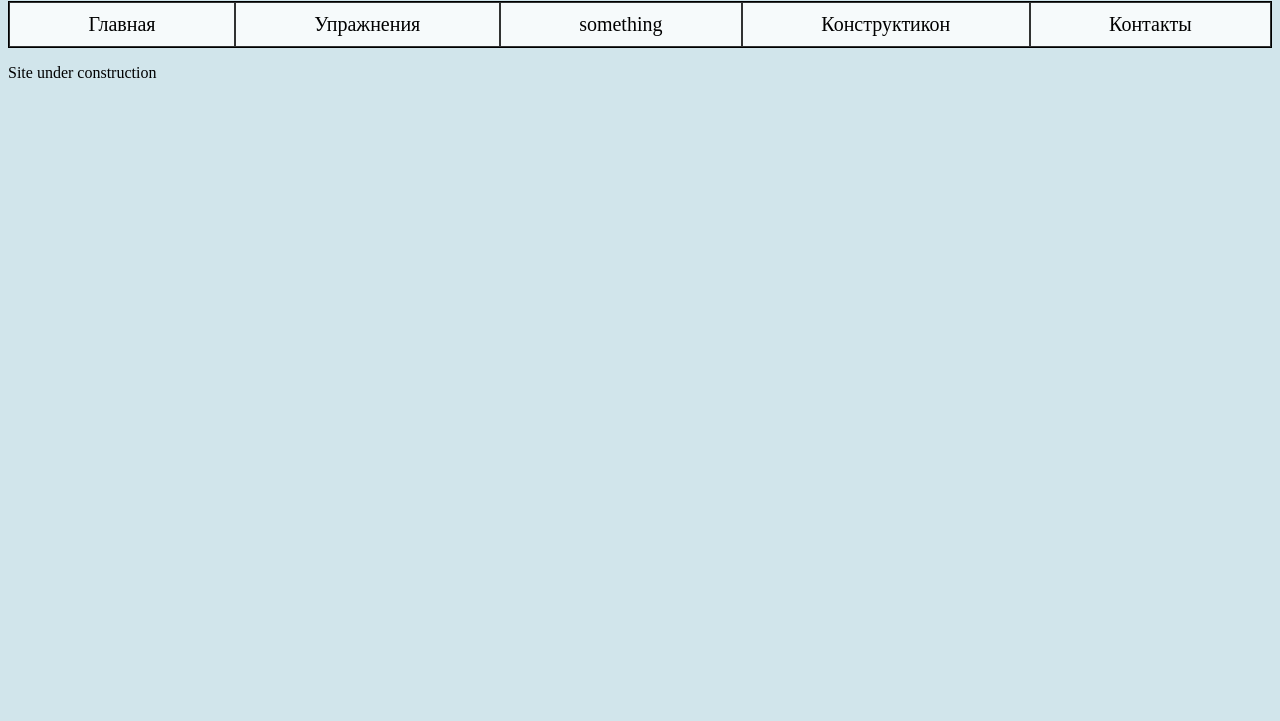
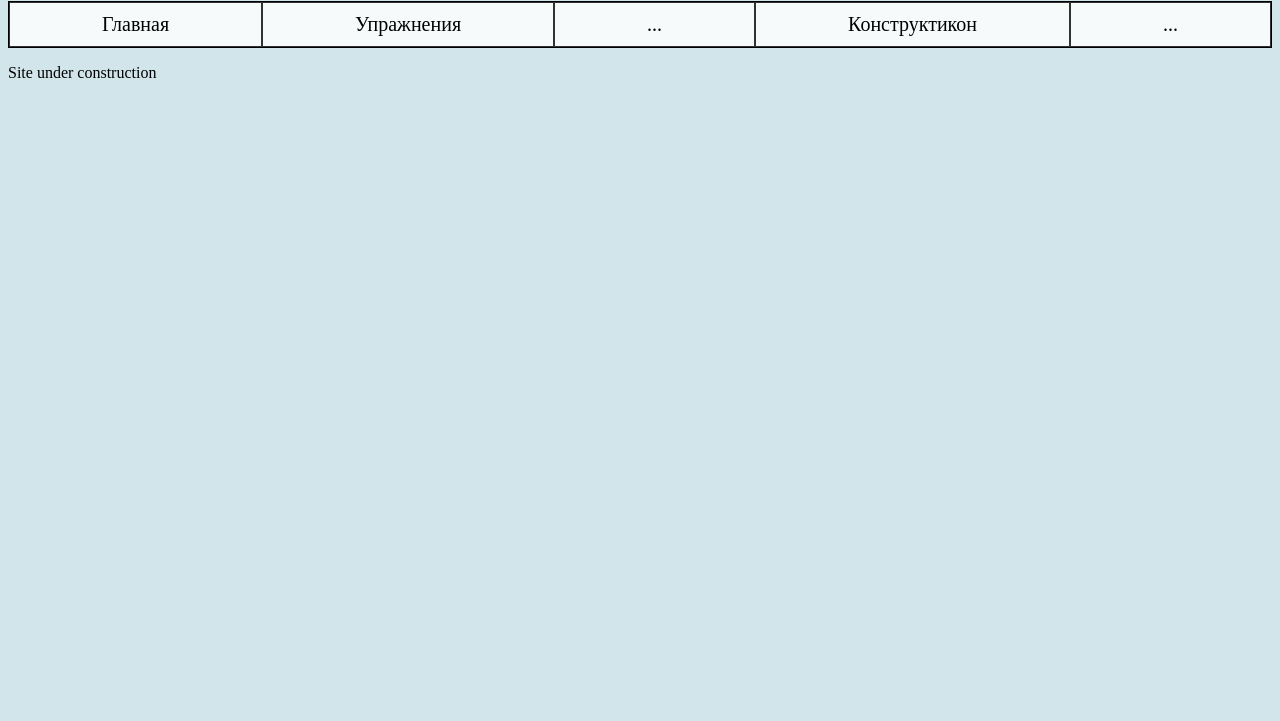
Before and after one commit to miltend/russian_pedagogy, a plain HTML site: page index.html in a window 1280 px wide. Shown: the part 79-800 px from the top of the page. Drawn offline with Linux system fonts and the light colour scheme.

Commit message:
upd_changes

```diff
--- a/index.html
+++ b/index.html
@@ -16,9 +16,9 @@
     <div class="grid-container">
         <a class="grid-item" href=".">Главная</a>
         <a class="grid-item" href="templates/lessons.html">Упражнения</a>
-        <div class="grid-item">something</div>
+        <div class="grid-item">...</div>
         <a class="grid-item" href="https://constructicon.github.io/russian/" target="_blank">Конструктикон</a>
-        <div class="grid-item">Контакты</div>
+        <div class="grid-item">...</div>
     </div>
     <p>Site under construction</p>
 </body>
```
Also changed, not shown: templates/lessons.html (+1 -1 lines).
